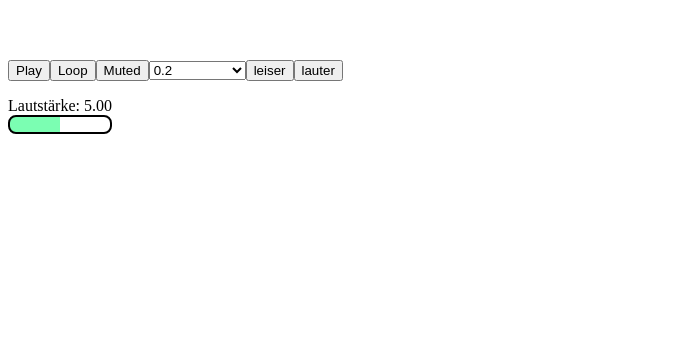
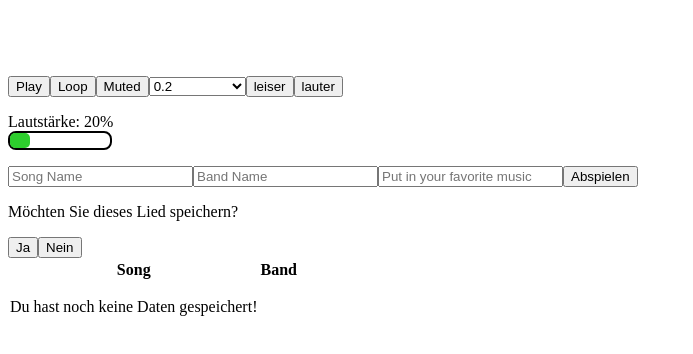
Before and after one commit to MSRMatrix/AcoustiFlow, a React (Vite) app: page /music-player in a window 1280 px wide. Shown: the part 308-662 px from the top of the page, without its empty margins (0-693 px from the left). Built offline with nearby package versions, Linux system fonts and the light colour scheme.

Commit message:
add function for user to add music and filters music out that already exists

```diff
--- a/src/components/music-player/MusicPlayer.jsx
+++ b/src/components/music-player/MusicPlayer.jsx
@@ -3,20 +3,18 @@ import ReactPlayer from "react-player";
 import "./musicPlayer.css";
 import Settings from "./settings/Settings";
 
-const src =
-  "https://www.youtube.com/watch?v=C6PNc9KN50M&ab_channel=RewindMusic";
-
 const MusicPlayer = () => {
   const [playing, setIsPlaying] = useState(false);
-  const [volume, setVolume] = useState(0.05);
+  const [volume, setVolume] = useState(0.2);
   const [loop, setLoop] = useState(false);
   const [muted, setMuted] = useState(false);
   const [plackbackRate, setPlaybackRate] = useState(1);
+  const [src, setSrc] = useState([])
   return (
     <>
       <div className="player-container">
         <ReactPlayer
-          url={src}
+          url={src.src}
           controls
           playing={playing}
           volume={volume}
@@ -24,18 +22,26 @@ const MusicPlayer = () => {
           muted={muted}
           playbackRate={plackbackRate}
         />
+        <p>{src.name}</p>
       </div>
       <Settings
         playing={playing}
         setIsPlaying={setIsPlaying}
+
         volume={volume}
         setVolume={setVolume}
+
         loop={loop}
         setLoop={setLoop}
+
         muted={muted}
         setMuted={setMuted}
+
         plackbackRate={plackbackRate}
         setPlaybackRate={setPlaybackRate}
+
+        src={src}
+        setSrc={setSrc}
       />
     </>
   );
--- a/src/components/music-player/settings/Settings.jsx
+++ b/src/components/music-player/settings/Settings.jsx
@@ -1,4 +1,5 @@
 import Loop from "./loop/Loop";
+import Music from "./music/Music";
 import Muted from "./muted/Muted";
 import PlaybackRate from "./playbackRate/PlaybackRate";
 import Playing from "./playing/Playing";
@@ -7,25 +8,30 @@ import Volume from "./volume/Volume";
 const Settings = ({
   playing,
   setIsPlaying,
+
   setVolume,
   volume,
+
   loop,
   setLoop,
+
   muted,
   setMuted,
+
   plackbackRate,
   setPlaybackRate,
+
+  src,
+  setSrc,
 }) => {
   return (
     <>
       <Playing playing={playing} setIsPlaying={setIsPlaying} />
       <Loop loop={loop} setLoop={setLoop} />
       <Muted muted={muted} setMuted={setMuted} />
-      <PlaybackRate
-        plackbackRate={plackbackRate}
-        setPlaybackRate={setPlaybackRate}
-      />
+      <PlaybackRate plackbackRate={plackbackRate} setPlaybackRate={setPlaybackRate} />
       <Volume volume={volume} setVolume={setVolume} />
+      <Music src={src} setSrc={setSrc} />
     </>
   );
 };
--- /dev/null
+++ b/src/components/music-player/settings/music/Music.jsx
@@ -0,0 +1,63 @@
+import Table from "./table/Table";
+
+const Music = ({src, setSrc}) => {
+
+    const takeUrl = (e) => {
+        e.preventDefault();
+
+        const newSrc ={
+            name: e.target.elements.name.value,
+            band: e.target.elements.band.value,
+            src: e.target.elements.src.value,
+         }
+
+         setSrc(newSrc)
+         e.target.reset()
+    }
+
+    const safeMusic = () => {
+        const storage = localStorage.getItem("your-music");
+        const newData = src.name + ", " + src.band + ", " + src.src;
+
+        if(storage !== null){
+            if(storage.split(", ").includes(src.src)){
+            alert("Dieses Lied existiert schon!")
+            return
+          }
+        }
+        if (storage) {
+            const updatedData = [...storage.split(','), newData];
+            localStorage.setItem("your-music", updatedData.join(', '));
+        } else {
+            localStorage.setItem("your-music", newData);
+        }
+    }
+
+
+    const deleteMusic = () => {
+        setSrc([])
+        console.log(`Dieses Lied wurde entfernt!`);
+
+    }
+
+    return(
+        <>
+
+        <form action="" onSubmit={takeUrl}>
+        <input type="text" name="name" required placeholder="Song Name"/>
+        <input type="text" name="band" required placeholder="Band Name"/>
+        <input type="url" name="src" required placeholder="Put in your favorite music"/>
+        <button type="submit">Abspielen</button>
+        </form>
+        <div>
+        <p>Möchten Sie dieses Lied speichern?</p>
+        <button onClick={safeMusic}>Ja</button>
+        <button onClick={deleteMusic}>Nein</button>
+        </div>
+
+        <Table src={src} setSrc={setSrc}/>
+        </>
+    )
+}
+
+export default Music;
--- /dev/null
+++ b/src/components/music-player/settings/music/table/Table.jsx
@@ -0,0 +1,47 @@
+import { useEffect, useState } from "react";
+
+const Table = ({src, setSrc}) => {
+const [storage, setStorage] = useState([])
+
+
+const displayStorage = () => {
+    if(localStorage.getItem("your-music")) {
+        const storageData = localStorage.getItem("your-music").split(", ");
+        const organizedData = [];
+
+        for (let i = 0; i < storageData.length; i += 3) {
+            const name = storageData[i];
+            const band = storageData[i + 1];
+            const src = storageData[i + 2];
+
+            organizedData.push({ name, band, src });
+        }
+
+        setStorage(organizedData);
+    }
+}
+
+    useEffect(() => {
+        displayStorage()
+    },[])
+    console.log(storage);
+    return(
+        <>
+        <table>
+            <tr>
+                <th>Song</th>
+                <th>Band</th>
+            </tr>
+         {storage.length > 0 ? storage.map((item) =>
+            <tr key={item.src}>
+                <tb>{item.name}</tb>
+                <tb>{item.band}</tb>
+            </tr>
+         ) : <p>Du hast noch keine Daten gespeichert!</p>}
+        </table>
+
+        </>
+    )
+}
+
+export default Table
--- a/src/components/music-player/settings/volume/Volume.jsx
+++ b/src/components/music-player/settings/volume/Volume.jsx
@@ -1,43 +1,73 @@
-import { useState } from "react";
+import { useState, useRef } from "react";
 import "./volume.css";
 
 const Volume = ({ volume, setVolume }) => {
-  const [emptyBar, setEmptyBar] = useState(50);
-  const [fullBar, setFullBar] = useState(50);
+  const [bar, setBar] = useState(20);
+  const intervalRef = useRef(null);
 
   const increaseVolume = () => {
-    if (volume >= 0.1) {
+    if (volume >= 1) {
       alert("Music-Player kann nicht lauter gedreht werden!");
     } else {
-      setEmptyBar(emptyBar - 10);
-      setFullBar(fullBar + 10);
-      const newVolume = Number((volume + 0.01).toFixed(2));
-      setVolume(newVolume);
+      intervalRef.current = setInterval(() => {
+        setBar(prevBar => {
+          const newBar = prevBar + 5;
+          return newBar > 100 ? 100 : newBar;
+        });
+
+        setVolume(prevVolume => {
+          const newVolume = prevVolume + 0.05;
+          return newVolume > 1 ? 1 : newVolume;
+        });
+      }, 50);
     }
   };
+
   const decreaseVolume = () => {
     if (volume <= 0.01) {
       alert("Music-Player kann nicht leiser gedreht werden!");
     } else {
-      setFullBar(fullBar - 10);
-      setEmptyBar(emptyBar + 10);
-      const newVolume = Number((volume - 0.01).toFixed(2));
-      setVolume(newVolume);
+      intervalRef.current = setInterval(() => {
+        setBar(prevBar => {
+          const newBar = prevBar - 5;
+          return newBar < 0 ? 0 : newBar;
+        });
+
+        setVolume(prevVolume => {
+          const newVolume = prevVolume - 0.05;
+          return newVolume < 0 ? 0 : newVolume;
+        });
+      }, 50);
     }
+  };
+
+  const stopVolumeChange = () => {
+    clearInterval(intervalRef.current);
   };
 
   return (
     <>
-    <button disabled={volume <= 0.01 ? true : false} onClick={decreaseVolume}>leiser</button>
-      <button disabled={volume >= 0.1 ? true : false} onClick={increaseVolume}>lauter</button>
+      <button
+        disabled={volume <= 0.01}
+        onMouseDown={decreaseVolume}
+        onMouseUp={stopVolumeChange}
+        onMouseLeave={stopVolumeChange}
+      >
+        leiser
+      </button>
+      <button
+        disabled={volume >= 1}
+        onMouseDown={increaseVolume}
+        onMouseUp={stopVolumeChange}
+        onMouseLeave={stopVolumeChange}
+      >
+        lauter
+      </button>
       <p>
-        Lautstärke: {(volume * 100).toFixed(2)}{" "}
-        <span
-          className="volume-bar"
-          style={{
-            background: `linear-gradient(to right, #7bfeb2 ${fullBar}%, white ${emptyBar}%)`,
-          }}
-        ></span>
+        Lautstärke: {(volume * 100).toFixed(0)}%
+        <span className="volume-bar">
+          <span className="green" style={{ width: `${bar}px` }}></span>
+        </span>
       </p>
     </>
   );
--- a/src/components/music-player/settings/volume/volume.css
+++ b/src/components/music-player/settings/volume/volume.css
@@ -1,7 +1,15 @@
 .volume-bar{
-    display: block;
+    display: flex;
+    justify-content: start;
     border: 2px black solid;
     width: 100px;
     height: 15px;
     border-radius: 8px;
 }
+
+.green{
+    height: 15px;
+    background-color: rgb(45, 206, 45);
+    border-radius: 5px;
+    transition: 0.1s ease-in-out;
+}
```
Also changed, not shown: 1 other file (tests, documents, lock files or other folders).
